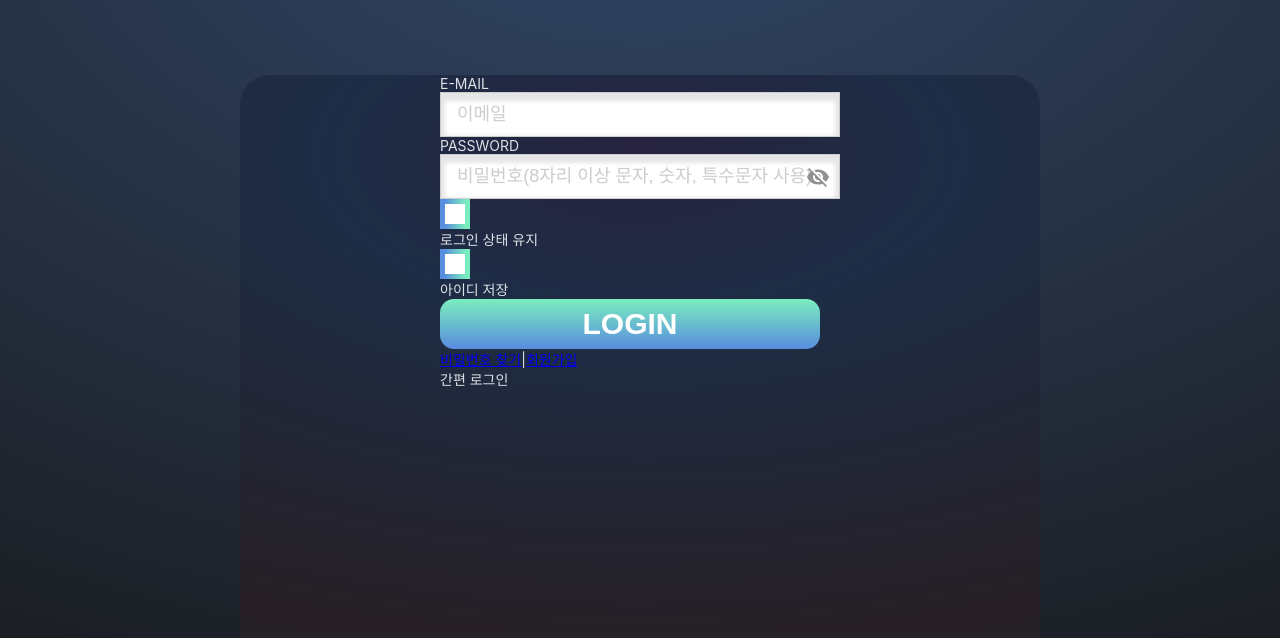
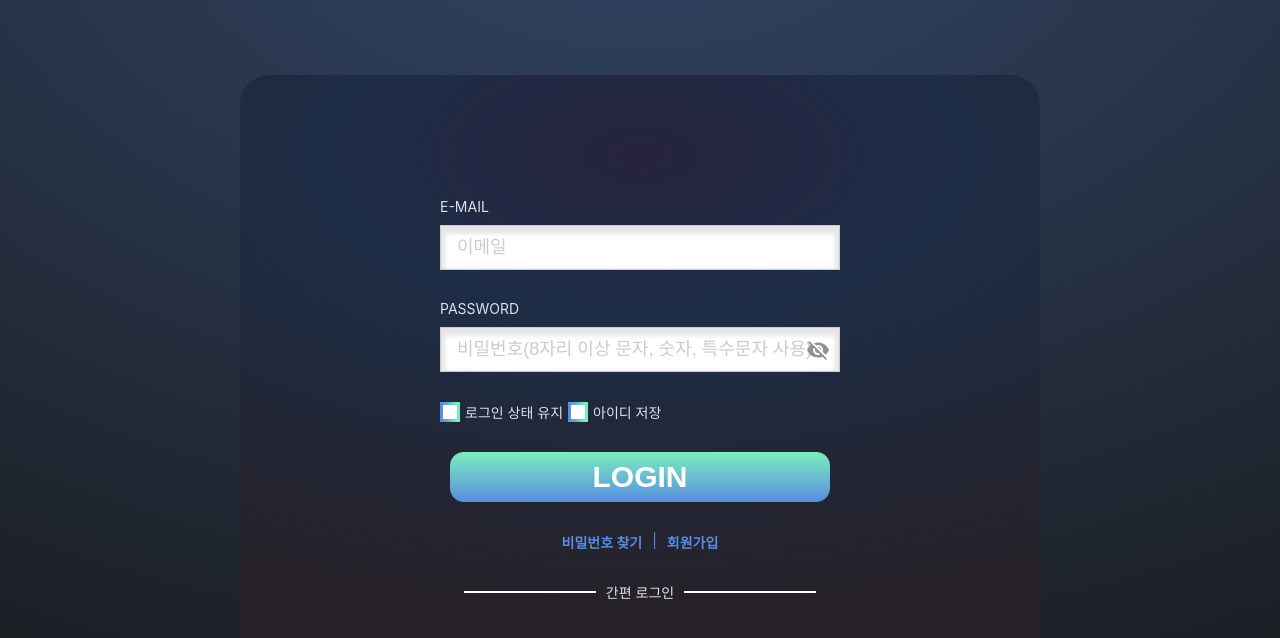
Before and after one commit to AimLab-Project/AimLab_Front, a React (Create React App) app: page /auth in a window 1280 px wide. Shown: the top 638 px of the page. Built offline with nearby package versions, Linux system fonts and the light colour scheme.

Commit message:
🌈feat : login template 퍼블리싱 완료( 간편로그인 버튼 제외)

```diff
--- a/src/components/templates/LoginTemplate/LoginTemplate.tsx
+++ b/src/components/templates/LoginTemplate/LoginTemplate.tsx
@@ -7,36 +7,32 @@ import theme from 'styles/theme';
 
 const LoginTemplate = () => {
 	return (
+		<Container>
+			<Content>
 				<Wrapper>
-			<Container>
-				<div>
-					<div>E-MAIL</div>
-					<div>
+					<InputTitle>E-MAIL</InputTitle>
+
 					<Input width="100%" placeholder="이메일" />
-					</div>
-				</div>
-				<div>
-					<div>PASSWORD</div>
-					<div>
+				</Wrapper>
+				<Wrapper>
+					<InputTitle>PASSWORD</InputTitle>
 					<Input
 						width="100%"
 						placeholder="비밀번호(8자리 이상 문자, 숫자, 특수문자 사용)"
 						type="password"
 						icon={true}
 					/>
-					</div>
-				</div>
-				<div>
-					<div>
+				</Wrapper>
+				<Wrapper>
+					<Checks>
 						<CheckBox variant="primary" />
 						<span>로그인 상태 유지</span>
-					</div>
-					<div>
 						<CheckBox variant="primary" />
 						<span>아이디 저장</span>
-					</div>
-				</div>
-				<div>
+					</Checks>
+				</Wrapper>
+				<Wrapper>
+					<ETC>
 						<Button
 							label="LOGIN"
 							variant="primary"
@@ -44,23 +40,28 @@ const LoginTemplate = () => {
 							disable="none"
 							border="none"
 						/>
-				</div>
-				<div>
+					</ETC>
+				</Wrapper>
+				<Wrapper>
+					<AuthLink>
 						<a href="#">비밀번호 찾기</a>|<a href="#">회원가입</a>
-				</div>
-				<div>
-					<div />
+					</AuthLink>
+				</Wrapper>
+				<Wrapper>
+					<ETC>
+						<Line />
 						<span>간편 로그인</span>
-					<div />
-				</div>
+						<Line />
+					</ETC>
+				</Wrapper>
+			</Content>
 		</Container>
-		</Wrapper>
 	);
 };
 
 export default LoginTemplate;
 
-const Wrapper = styled.form`
+const Container = styled.form`
 	width: 800px;
 	height: 650px;
 	box-sizing: border-box;
@@ -77,11 +78,52 @@ const Wrapper = styled.form`
 	display: flex;
 	flex-direction: column;
 	align-items: center;
+	justify-content: center;
 	color: ${theme.PALETTE.fwhite};
 	font-size: ${theme.FONT_SIZE.small};
 `;
 
-const Container = styled.div`
+const Content = styled.div`
 	width: 100%;
 	max-width: 400px;
 `;
+
+const Wrapper = styled.div`
+	padding: 15px 0;
+`;
+
+const InputTitle = styled.div`
+	padding-bottom: 10px;
+`;
+
+const Checks = styled.div`
+	display: flex;
+	gap: 5px;
+`;
+
+const AuthLink = styled.div`
+	color: ${theme.PALETTE.primary[200]};
+	a {
+		color: ${theme.PALETTE.primary[200]};
+		text-decoration: none;
+		padding: 0 10px;
+		font-weight: bold;
+	}
+	display: flex;
+	justify-content: center;
+`;
+
+const ETC = styled.div`
+	display: flex;
+	justify-content: center;
+	align-items: center;
+	span {
+		padding: 0 10px;
+	}
+`;
+
+const Line = styled.div`
+	width: 130px;
+	height: 0px;
+	border: 1px solid #ffffff;
+`;
--- a/src/components/ui/atoms/CheckBox/CheckBox.tsx
+++ b/src/components/ui/atoms/CheckBox/CheckBox.tsx
@@ -32,7 +32,7 @@ const CheckBox = ({ variant }: CheckProps) => {
 
 	return (
 		<StyledCheckBox variant={variant} onClick={handleCheck}>
-			{check && <CheckIcon style={{ color: iconColor }} fontSize={'medium'} />}
+			{check && <CheckIcon style={{ color: iconColor }} fontSize={'small'} />}
 		</StyledCheckBox>
 	);
 };
--- a/src/components/ui/atoms/CheckBox/style.ts
+++ b/src/components/ui/atoms/CheckBox/style.ts
@@ -4,7 +4,7 @@ import { CheckProps } from './CheckBox';
 
 const variantCSS = {
 	primary: css`
-		border: 5px solid transparent;
+		border: 3px solid transparent;
 		border-image: linear-gradient(
 			270deg,
 			${theme.PALETTE.primary[100]} 0%,
@@ -13,7 +13,7 @@ const variantCSS = {
 		border-image-slice: 1;
 	`,
 	secondary: css`
-		border: 5px solid transparent;
+		border: 3px solid transparent;
 		border-image: linear-gradient(
 			270deg,
 			${theme.PALETTE.secondary[100]} 0%,
@@ -22,7 +22,7 @@ const variantCSS = {
 		border-image-slice: 1;
 	`,
 	teriary: css`
-		border: 5px solid transparent;
+		border: 3px solid transparent;
 		border-image: linear-gradient(
 			270deg,
 			${theme.PALETTE.tertiary[100]} 0%,
@@ -35,8 +35,8 @@ const variantCSS = {
 export const StyledCheckBox = styled.div<CheckProps>`
 	${({ variant }) => variantCSS[variant]};
 	background-color: #fff;
-	width: 20px;
-	height: 20px;
+	width: 14px;
+	height: 14px;
 	display: flex;
 	justify-content: center;
 	align-items: center;
```
Lines whose indentation alone changed are shown as unchanged.
